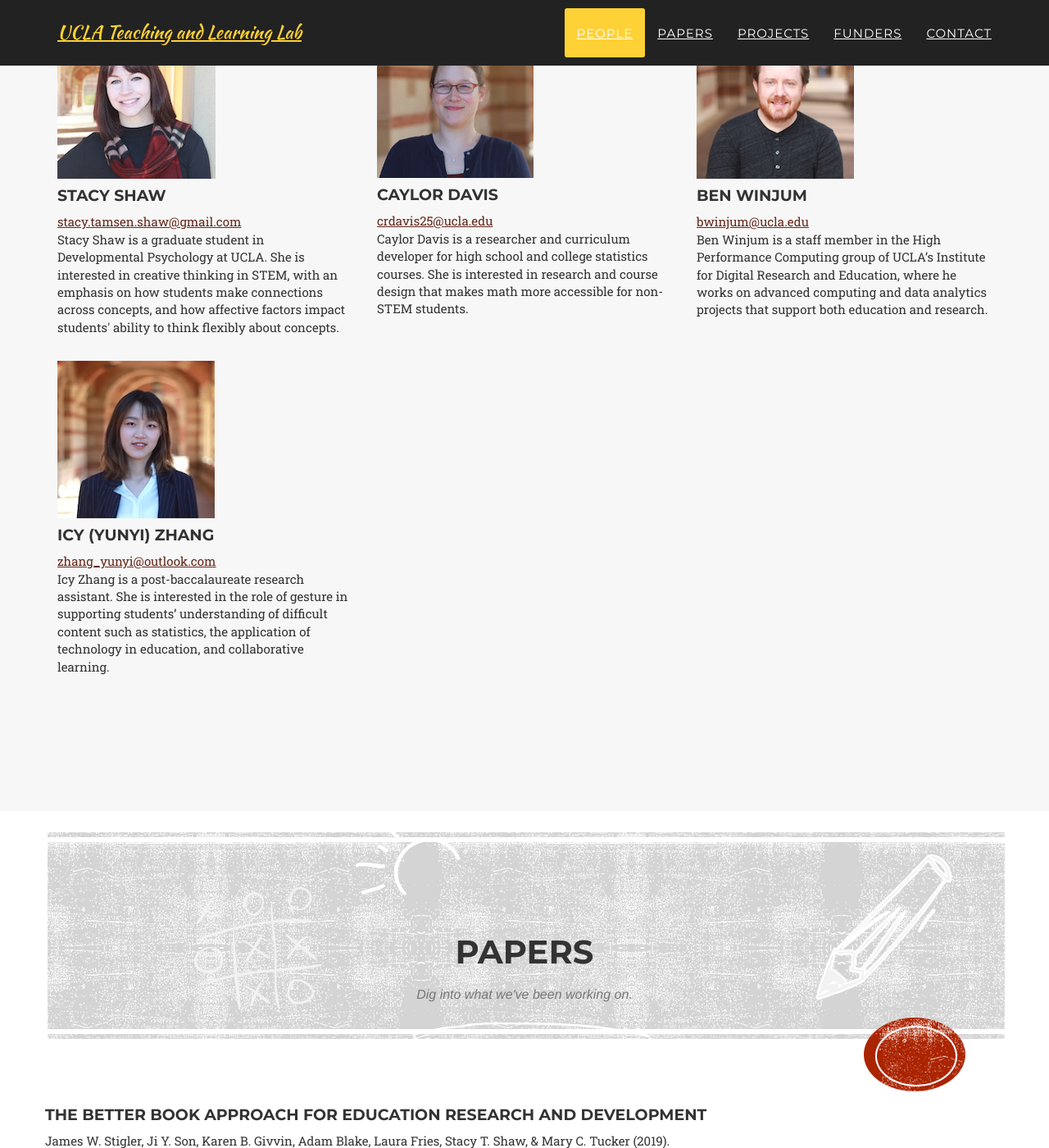
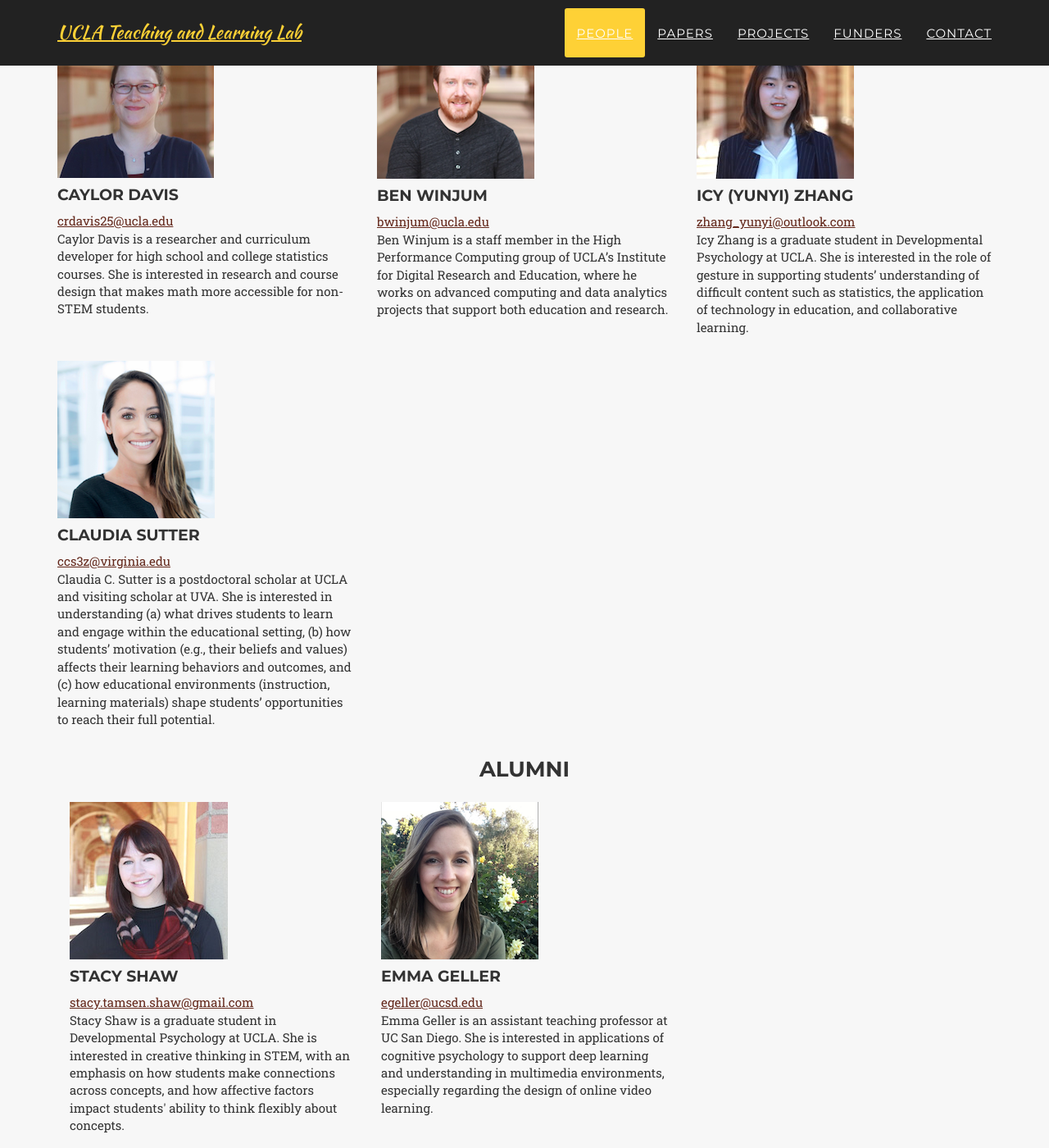
Before and after one commit to UCLATALL/TALL, a Jekyll site: the page built from index.html, in a window 1280 px wide and 1400 px high, scrolled down 1903 px. Shown: the whole window at 82% size. Built offline with Jekyll 4.4.1, drawn with Linux system fonts in a browser that asks for light colours; some web fonts are replaced.

Commit message:
add people, add alumni section

```diff
--- a/_config.yml
+++ b/_config.yml
@@ -40,10 +40,6 @@ members:
     email: maryctucker@ucla.edu
     intro: Mary Tucker is a graduate student in Developmental Psychology at UCLA. Her research interests include the psychological and contextual factors that influence teaching and learning, the design of learning environments in STEM domains, and the application of technology and data analytics to understand and improve teaching and learning.
 
-  - name: Stacy Shaw
-    pic: Stacy.jpg
-    email: stacy.tamsen.shaw@gmail.com
-    intro: Stacy Shaw is a graduate student in Developmental Psychology at UCLA. She is interested in creative thinking in STEM, with an emphasis on how students make connections across concepts, and how affective factors impact students' ability to think flexibly about concepts.
 
   - name: Caylor Davis
     pic: Caylor.jpg
@@ -58,8 +54,24 @@ members:
   - name: Icy (Yunyi) Zhang
     pic: Icy.jpg
     email: zhang_yunyi@outlook.com
-    intro: Icy Zhang is a post-baccalaureate research assistant. She is interested in the role of gesture in supporting students’ understanding of difficult content such as statistics, the application of technology in education, and collaborative learning.
+    intro: Icy Zhang is a graduate student in Developmental Psychology at UCLA. She is interested in the role of gesture in supporting students’ understanding of difficult content such as statistics, the application of technology in education, and collaborative learning.
 
+  - name: Claudia Sutter
+    pic: Claudia.jpg
+    email: ccs3z@virginia.edu
+    intro: Claudia C. Sutter is a postdoctoral scholar at UCLA and visiting scholar at UVA. She is interested in understanding (a) what drives students to learn and engage within the educational setting, (b) how students’ motivation (e.g., their beliefs and values) affects their learning behaviors and outcomes, and (c) how educational environments (instruction, learning materials) shape students’ opportunities to reach their full potential.
+
+#Alumni
+alumni:
+  - name: Stacy Shaw
+    pic: Stacy.jpg
+    email: stacy.tamsen.shaw@gmail.com
+    intro: Stacy Shaw is a graduate student in Developmental Psychology at UCLA. She is interested in creative thinking in STEM, with an emphasis on how students make connections across concepts, and how affective factors impact students' ability to think flexibly about concepts.
+
+  - name: Emma Geller
+    pic: Emma.jpg
+    email: egeller@ucsd.edu
+    intro: Emma Geller is an assistant teaching professor at UC San Diego. She is interested in applications of cognitive psychology to support deep learning and understanding in multimedia environments, especially regarding the design of online video learning.
 
 
 # Papers in publication
--- a/_includes/people.html
+++ b/_includes/people.html
@@ -21,5 +21,19 @@
                 </div>
                 {% endfor %}
             </div>
+            <div class="col-md-12 text-center">
+            <h3>Alumni</h3>
+             </div>
+            {% for alumni in site.alumni %}
+                <div class="col-md-4">
+                    <div class="service-heading">
+                        <img src="{{ alumni.pic | prepend: "img/team/" }}" class="img-responsive img-square" " alt="Picture of {{ alumni.name }}">
+                        <h4>{{ alumni.name }}</h4>
+                          <a href="mailto:{{ alumni.email }}"style="color:rgb(99,39,26);">{{ alumni.email }}</a>
+                          <br>{{alumni.intro}}</p>
+
+                    </div>
+                </div>
+                {% endfor %}
         </div>
     </section>
```
Also changed, not shown: img/team/Claudia.jpg (added), img/team/Emma.jpg (added).
